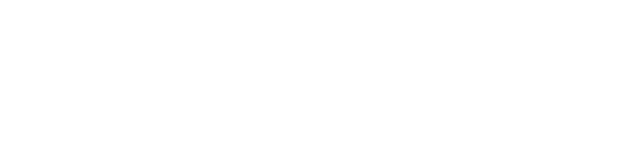
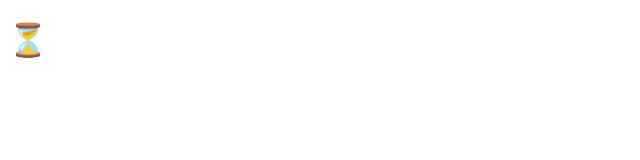
Before and after one commit to i202114481/ssda, a plain HTML site: page index.html in a window 1280 px wide. Shown: the full height of the page, 0-640 px from the left. Drawn offline with Linux system fonts and the light colour scheme.

Commit message:
modificas

```diff
--- a/index.html
+++ b/index.html
@@ -7,6 +7,6 @@
     <title>Document</title>
 </head>
 <body>
-
+    <h1>⏳ </h1>
 </body>
 </html>
```
